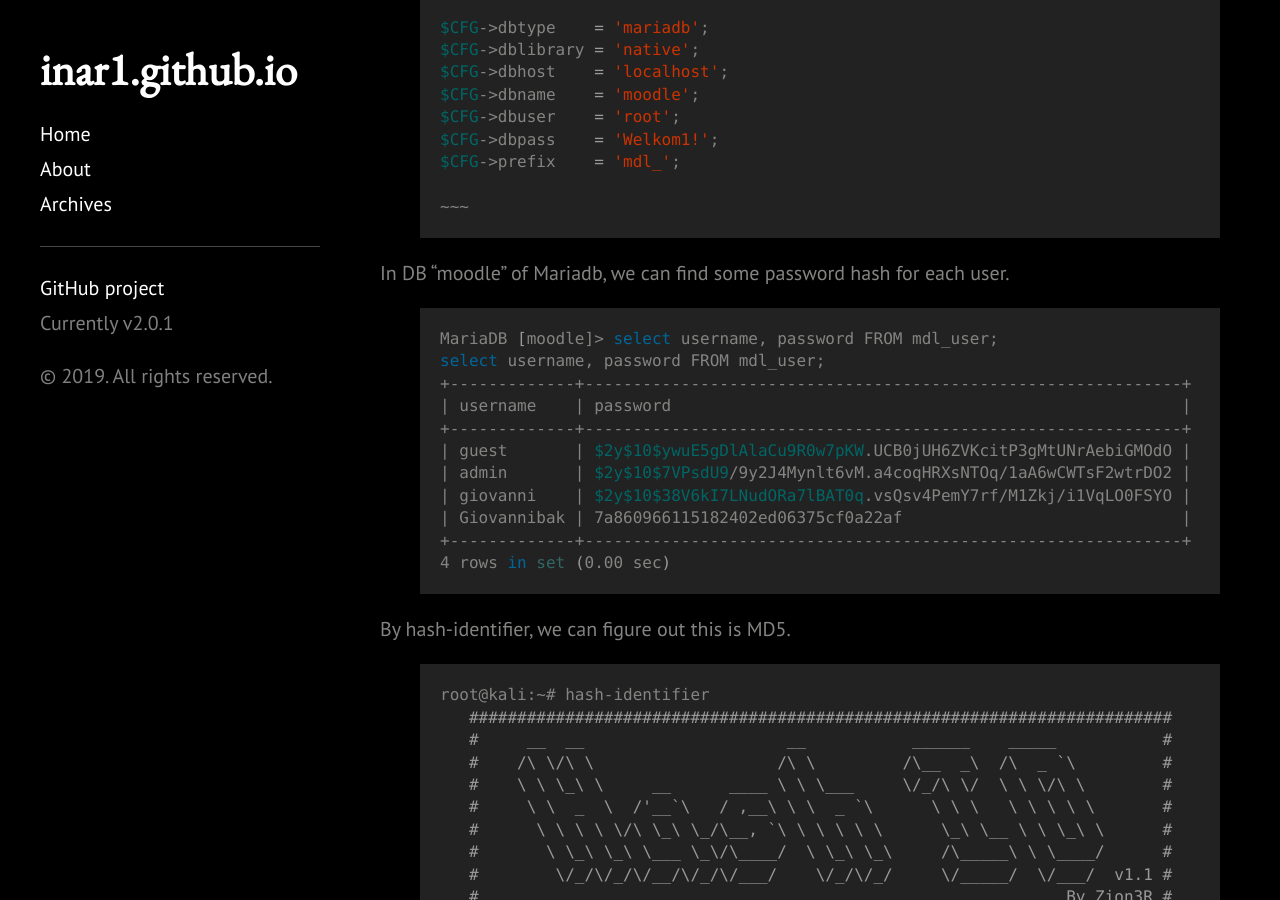
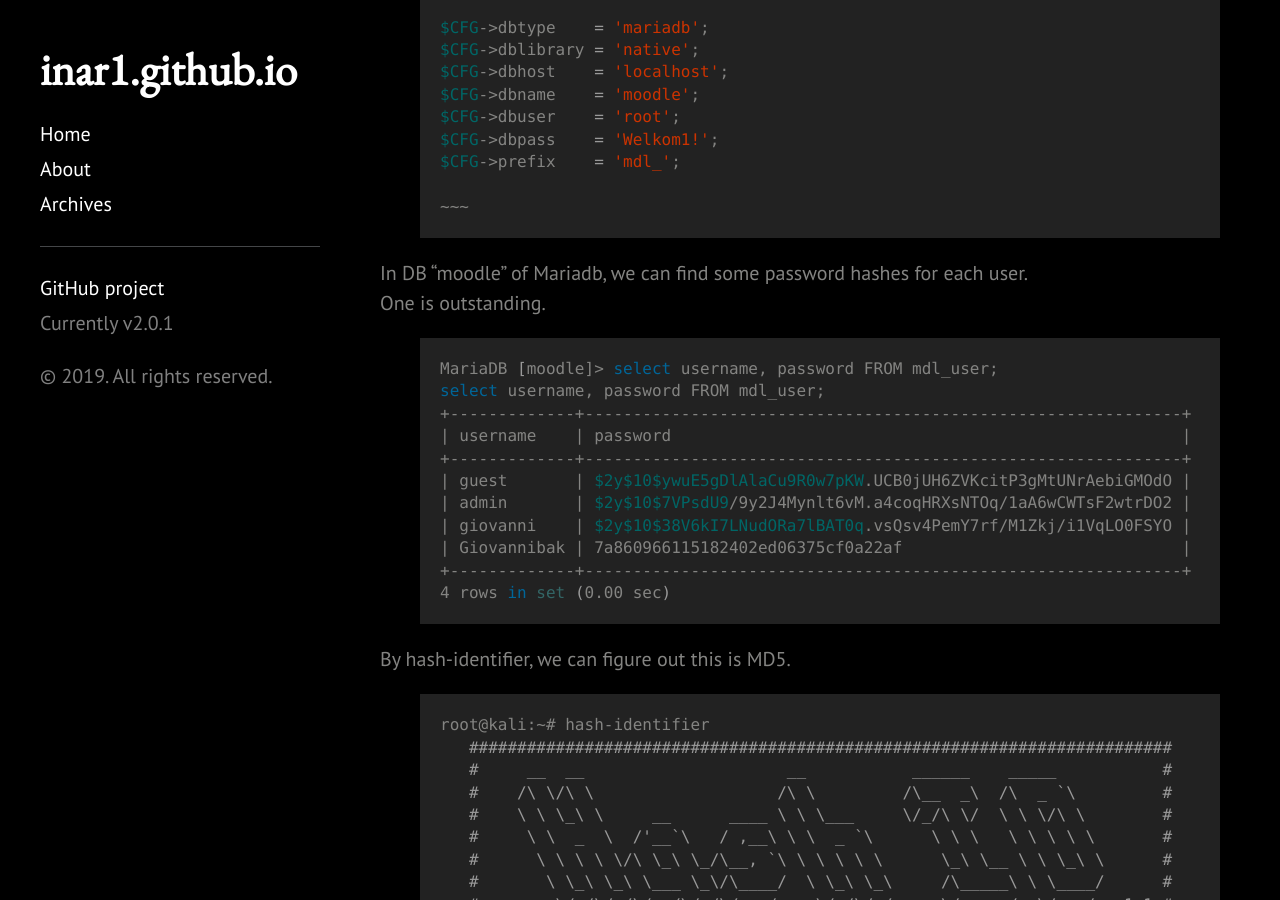
Before and after one commit to 1n4r1/1n4r1.github.io, a Jekyll site: the page built from _posts/2019-04-26-Hackthebox-Teacher-Writeup.md, in a window 1280 px wide and 900 px high, scrolled down 10098 px. Built offline with Jekyll 4.4.1, drawn with Linux system fonts in a browser that asks for light colours.

Commit message:
fixed teacher-writeup

```diff
--- a/_posts/2019-04-26-Hackthebox-Teacher-Writeup.md
+++ b/_posts/2019-04-26-Hackthebox-Teacher-Writeup.md
@@ -268,7 +268,8 @@ $CFG->prefix    = 'mdl_';
 
 {% endhighlight%}
 
-In DB "moodle" of Mariadb, we can find some password hash for each user.
+In DB "moodle" of Mariadb, we can find some password hashes for each user.<br>
+One is outstanding.
 {% highlight shell %}
 MariaDB [moodle]> select username, password FROM mdl_user;
 select username, password FROM mdl_user;
```
